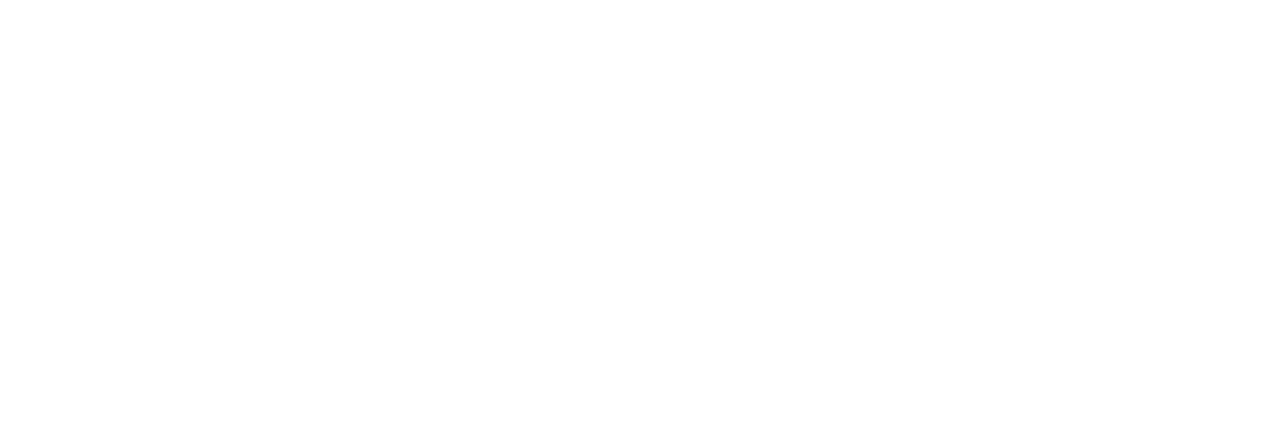
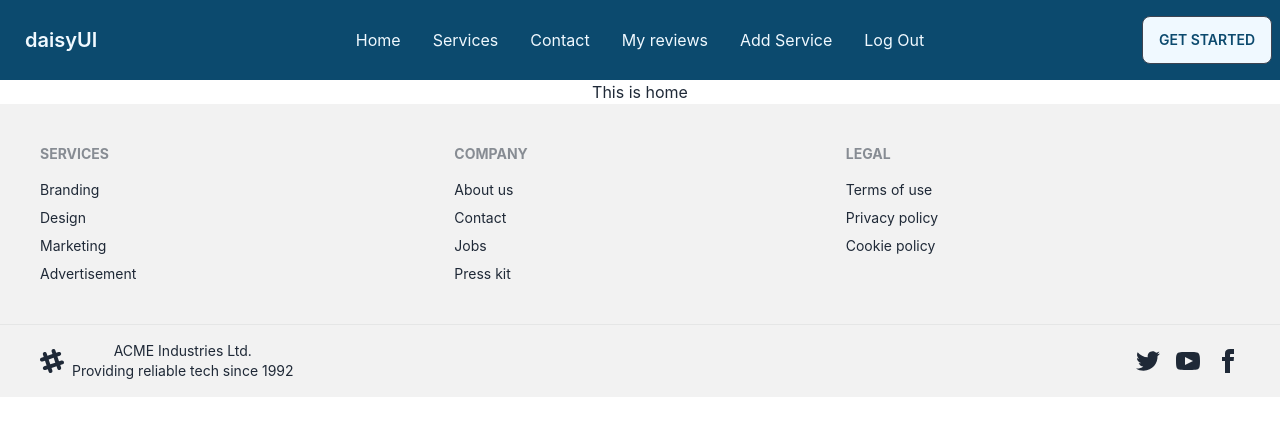
Before and after one commit to hmbadhon2/dontics-care-client-side-repository, a React (Create React App) app: page / in a window 1280 px wide. Shown: the top 436 px of the page. Built offline with nearby package versions, Linux system fonts and the light colour scheme.

Commit message:
header, footers added

```diff
--- a/package.json
+++ b/package.json
@@ -6,8 +6,10 @@
     "@testing-library/jest-dom": "^5.16.5",
     "@testing-library/react": "^13.4.0",
     "@testing-library/user-event": "^13.5.0",
+    "daisyui": "^2.38.1",
     "react": "^18.2.0",
     "react-dom": "^18.2.0",
+    "react-router-dom": "^6.4.3",
     "react-scripts": "5.0.1",
     "web-vitals": "^2.1.4"
   },
@@ -34,5 +36,8 @@
       "last 1 firefox version",
       "last 1 safari version"
     ]
+  },
+  "devDependencies": {
+    "tailwindcss": "^3.2.2"
   }
 }
--- a/src/App.js
+++ b/src/App.js
@@ -1,9 +1,13 @@
 import logo from './logo.svg';
 import './App.css';
+import { RouterProvider } from 'react-router-dom';
+import router from './Router/Route/Route';
 
 function App() {
   return (
     <div className="App">
+
+     <RouterProvider router={router}></RouterProvider>
 
     </div>
   );
--- /dev/null
+++ b/src/Context/AuthProvider/AuthProvider.js
@@ -0,0 +1,14 @@
+import React, { createContext } from 'react';
+
+export const AuthContext = createContext();
+
+
+const AuthProvider = () => {
+    return (
+        <div>
+
+        </div>
+    );
+};
+
+export default AuthProvider;
--- a/src/index.css
+++ b/src/index.css
@@ -1,3 +1,8 @@
+
+@tailwind base;
+@tailwind components;
+@tailwind utilities;
+
 body {
   margin: 0;
   font-family: -apple-system, BlinkMacSystemFont, 'Segoe UI', 'Roboto', 'Oxygen',
--- /dev/null
+++ b/src/layout/Main.js
@@ -0,0 +1,18 @@
+import React from 'react';
+import { Outlet } from 'react-router-dom';
+import Footer from '../pages/Shared/Footer/Footer';
+import Header from '../pages/Shared/Header/Header'
+
+
+
+const Main = () => {
+    return (
+        <div>
+           <Header></Header>
+           <Outlet></Outlet>
+           <Footer></Footer>
+        </div>
+    );
+};
+
+export default Main;
--- /dev/null
+++ b/src/pages/About/About.js
@@ -0,0 +1,11 @@
+import React from 'react';
+
+const About = () => {
+    return (
+        <div>
+            <h1>This is about</h1>
+        </div>
+    );
+};
+
+export default About;
--- /dev/null
+++ b/src/pages/Home/Home/Home.js
@@ -0,0 +1,11 @@
+import React from 'react';
+
+const Home = () => {
+    return (
+        <div>
+            <h1> This is home</h1>
+        </div>
+    );
+};
+
+export default Home;
--- /dev/null
+++ b/src/pages/Shared/Footer/Footer.js
@@ -0,0 +1,45 @@
+import React from 'react';
+
+const Footer = () => {
+    return (
+        <div>
+            <footer className="footer p-10 bg-base-200 text-base-content">
+  <div>
+    <span className="footer-title">Services</span>
+    <a className="link link-hover">Branding</a>
+    <a className="link link-hover">Design</a>
+    <a className="link link-hover">Marketing</a>
+    <a className="link link-hover">Advertisement</a>
+  </div>
+  <div>
+    <span className="footer-title">Company</span>
+    <a className="link link-hover">About us</a>
+    <a className="link link-hover">Contact</a>
+    <a className="link link-hover">Jobs</a>
+    <a className="link link-hover">Press kit</a>
+  </div>
+  <div>
+    <span className="footer-title">Legal</span>
+    <a className="link link-hover">Terms of use</a>
+    <a className="link link-hover">Privacy policy</a>
+    <a className="link link-hover">Cookie policy</a>
+  </div>
+</footer>
+<footer className="footer px-10 py-4 border-t bg-base-200 text-base-content border-base-300">
+  <div className="items-center grid-flow-col">
+    <svg width="24" height="24" viewBox="0 0 24 24" xmlns="http://www.w3.org/2000/svg" fillRule="evenodd" clipRule="evenodd" className="fill-current"><path d="M22.672 15.226l-2.432.811.841 2.515c.33 1.019-.209 2.127-1.23 2.456-1.15.325-2.148-.321-2.463-1.226l-.84-2.518-5.013 1.677.84 2.517c.391 1.203-.434 2.542-1.831 2.542-.88 0-1.601-.564-1.86-1.314l-.842-2.516-2.431.809c-1.135.328-2.145-.317-2.463-1.229-.329-1.018.211-2.127 1.231-2.456l2.432-.809-1.621-4.823-2.432.808c-1.355.384-2.558-.59-2.558-1.839 0-.817.509-1.582 1.327-1.846l2.433-.809-.842-2.515c-.33-1.02.211-2.129 1.232-2.458 1.02-.329 2.13.209 2.461 1.229l.842 2.515 5.011-1.677-.839-2.517c-.403-1.238.484-2.553 1.843-2.553.819 0 1.585.509 1.85 1.326l.841 2.517 2.431-.81c1.02-.33 2.131.211 2.461 1.229.332 1.018-.21 2.126-1.23 2.456l-2.433.809 1.622 4.823 2.433-.809c1.242-.401 2.557.484 2.557 1.838 0 .819-.51 1.583-1.328 1.847m-8.992-6.428l-5.01 1.675 1.619 4.828 5.011-1.674-1.62-4.829z"></path></svg>
+    <p>ACME Industries Ltd. <br/>Providing reliable tech since 1992</p>
+  </div>
+  <div className="md:place-self-center md:justify-self-end">
+    <div className="grid grid-flow-col gap-4">
+      <a><svg xmlns="http://www.w3.org/2000/svg" width="24" height="24" viewBox="0 0 24 24" className="fill-current"><path d="M24 4.557c-.883.392-1.832.656-2.828.775 1.017-.609 1.798-1.574 2.165-2.724-.951.564-2.005.974-3.127 1.195-.897-.957-2.178-1.555-3.594-1.555-3.179 0-5.515 2.966-4.797 6.045-4.091-.205-7.719-2.165-10.148-5.144-1.29 2.213-.669 5.108 1.523 6.574-.806-.026-1.566-.247-2.229-.616-.054 2.281 1.581 4.415 3.949 4.89-.693.188-1.452.232-2.224.084.626 1.956 2.444 3.379 4.6 3.419-2.07 1.623-4.678 2.348-7.29 2.04 2.179 1.397 4.768 2.212 7.548 2.212 9.142 0 14.307-7.721 13.995-14.646.962-.695 1.797-1.562 2.457-2.549z"></path></svg></a>
+      <a><svg xmlns="http://www.w3.org/2000/svg" width="24" height="24" viewBox="0 0 24 24" className="fill-current"><path d="M19.615 3.184c-3.604-.246-11.631-.245-15.23 0-3.897.266-4.356 2.62-4.385 8.816.029 6.185.484 8.549 4.385 8.816 3.6.245 11.626.246 15.23 0 3.897-.266 4.356-2.62 4.385-8.816-.029-6.185-.484-8.549-4.385-8.816zm-10.615 12.816v-8l8 3.993-8 4.007z"></path></svg></a>
+      <a><svg xmlns="http://www.w3.org/2000/svg" width="24" height="24" viewBox="0 0 24 24" className="fill-current"><path d="M9 8h-3v4h3v12h5v-12h3.642l.358-4h-4v-1.667c0-.955.192-1.333 1.115-1.333h2.885v-5h-3.808c-3.596 0-5.192 1.583-5.192 4.615v3.385z"></path></svg></a>
+    </div>
+  </div>
+</footer>
+        </div>
+    );
+};
+
+export default Footer;
--- /dev/null
+++ b/src/pages/Shared/Header/Header.js
@@ -0,0 +1,40 @@
+import React from 'react';
+import { Link } from 'react-router-dom';
+
+const Header = () => {
+
+    const menuItems = <>
+    <li><Link to='/'>Home</Link></li>
+    <li><Link to='/'>Services</Link></li>
+    <li><Link to='/'>Contact</Link></li>
+    <li><Link to='/'> My reviews</Link></li>
+    <li><Link to='/'>Add Service</Link></li>
+    <li><Link to='/'>Log Out</Link></li>
+    </>
+
+    return (
+        <div className="navbar py-4 text-sky-50 bg-sky-900">
+  <div className="navbar-start">
+    <div className="dropdown">
+      <label tabIndex={0} className="btn btn-ghost lg:hidden">
+        <svg xmlns="http://www.w3.org/2000/svg" className="h-5 w-5" fill="none" viewBox="0 0 24 24" stroke="currentColor"><path strokeLinecap="round" strokeLinejoin="round" strokeWidth="2" d="M4 6h16M4 12h8m-8 6h16" /></svg>
+      </label>
+      <ul tabIndex={0} className="menu menu-compact dropdown-content mt-3 p-2 shadow  rounded-box w-52">
+        {menuItems}
+      </ul>
+    </div>
+    <Link className="btn btn-ghost normal-case text-xl">daisyUI</Link>
+  </div>
+  <div className="navbar-center hidden lg:flex">
+    <ul className="menu menu-horizontal p-0">
+     {menuItems}
+    </ul>
+  </div>
+  <div className="navbar-end">
+    <Link className="btn bg-sky-50 text-sky-900">Get started</Link>
+  </div>
+</div>
+    );
+};
+
+export default Header;
--- /dev/null
+++ b/tailwind.config.js
@@ -0,0 +1,8 @@
+/** @type {import('tailwindcss').Config} */
+module.exports = {
+  content: ["./src/**/*.{html,js}"],
+  theme: {
+    extend: {},
+  },
+  plugins: [require("daisyui")],
+}
```
Also changed, not shown: src/Router/Route/Route.js (added, +21 -0 lines), src/Router/Route/PriveteRoutes.js (added), 1 other file (tests, documents, lock files or other folders).
